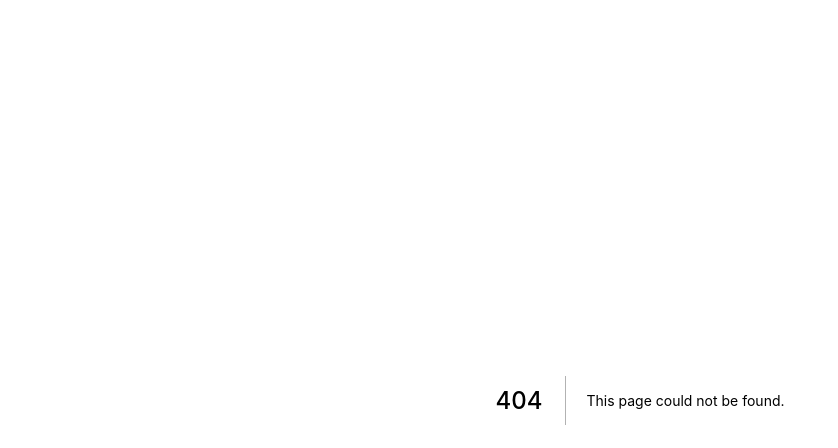
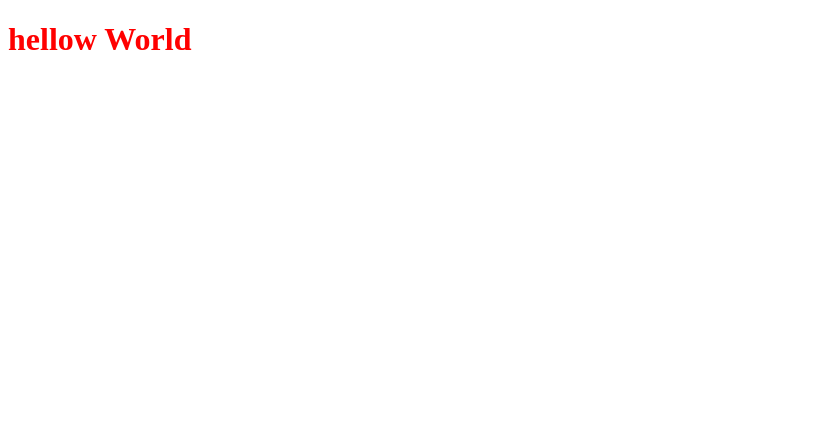
Before and after one commit to yasirshakil/myghtyloops1998, a Next.js app: page /howItWorks in a window 1280 px wide. Before the commit this address had no page. Shown: the top 448 px of the page, without its empty margins (0-838 px from the left). Built offline with nearby package versions, Linux system fonts and the light colour scheme.

Commit message:
How It Works Page Created

```diff
--- a/components/navbar/index.js
+++ b/components/navbar/index.js
@@ -5,7 +5,6 @@ import Link from 'next/link'
 const Navbar = () =>{
     return (
       <div>
-
         <div className="container Navbar">
           <div className="row">
             <div className="col-lg-3 col-md-4 col-sm-12 col-12 iconSec">
@@ -17,7 +16,7 @@ const Navbar = () =>{
             </div>
             <div className="col-lg-6 col-md-6 col-sm-12 col-12 navLinksSec">
               <a  href="/">Home</a>
-              <a  href="/">How dose it work</a>
+              <a  href="../howItWorks">How dose it work</a>
               <a href="/">NFT Money</a>
               <a href="/">My collection</a>
               <a href="/">Opensea</a>
--- /dev/null
+++ b/pages/howItWorks/index.js
@@ -0,0 +1,20 @@
+import React from 'react'
+
+
+ const HowItWorks = ()=>{
+    return(
+        <div>
+            <h1> hellow World</h1>
+
+
+        <style jsx>{`
+         h1{
+             color:red;
+         }
+        `}</style>
+        </div>
+
+    )
+}
+
+export default HowItWorks;
--- a/pages/index.js
+++ b/pages/index.js
@@ -2,6 +2,7 @@ import "../styles/styles.scss";
 import 'bootstrap/dist/css/bootstrap.min.css';
 import Head from 'next/head'
 import HomePage from '../pages/Home'
+import HowItWorks from '../pages/howItWorks'
 
 export default function Home() {
   return (
```
